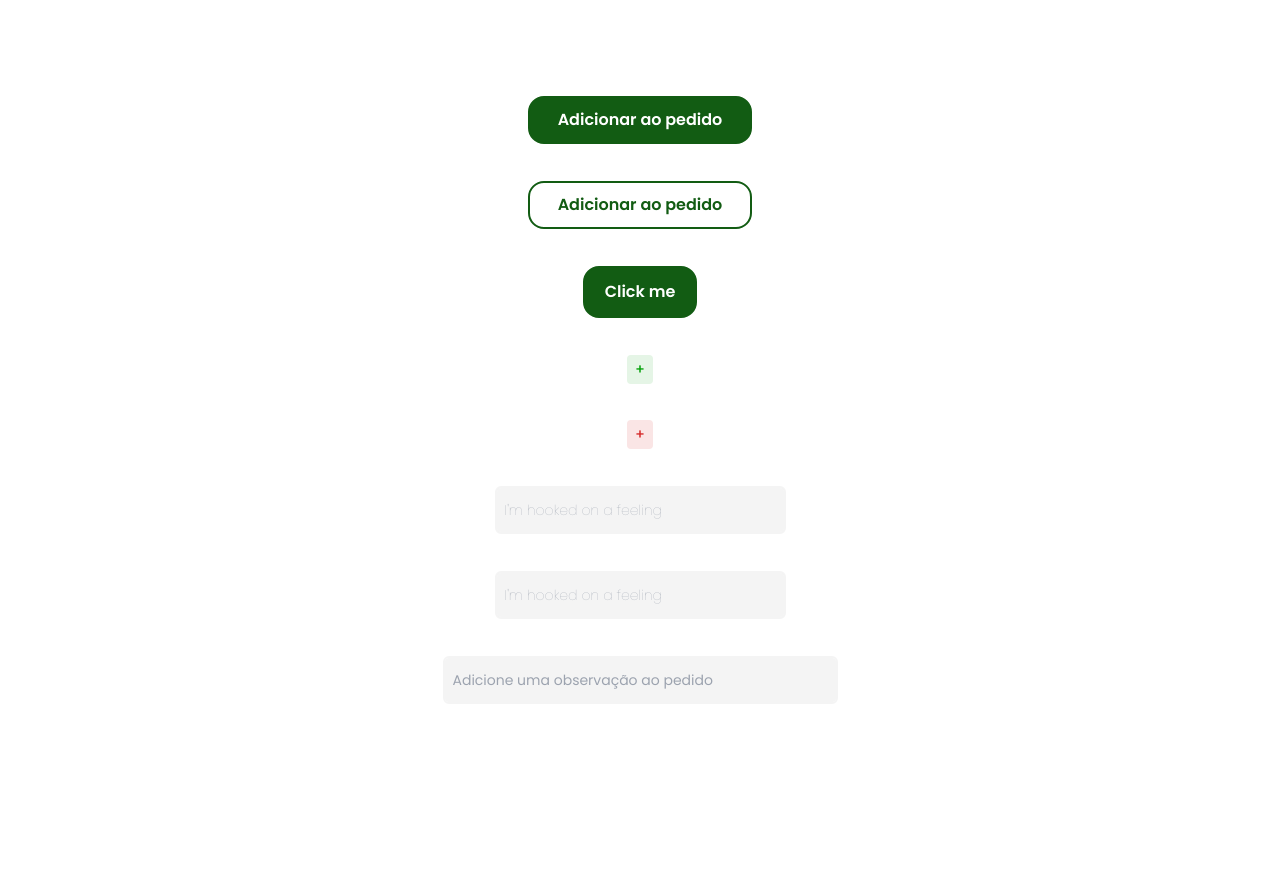
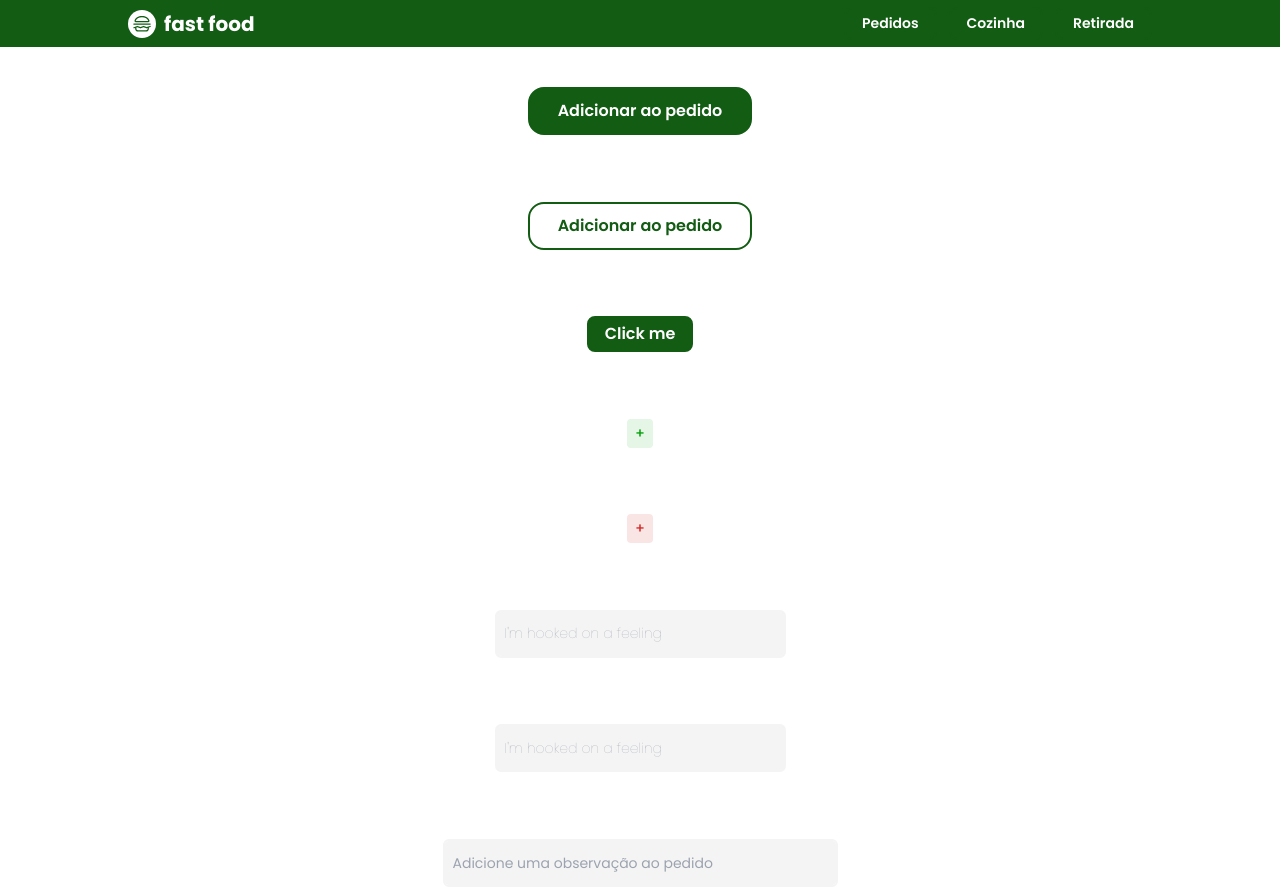
Before and after one commit to CToH10/devio-fullstack-frontend, a Next.js app: page / in a window 1280 px wide. Before the commit the page ends 800 px from the top, so only its background shows below. Built offline with nearby package versions, Linux system fonts and the light colour scheme.

Commit message:
feat: add header

```diff
--- a/package.json
+++ b/package.json
@@ -11,7 +11,8 @@
   "dependencies": {
     "next": "14.1.4",
     "react": "^18",
-    "react-dom": "^18"
+    "react-dom": "^18",
+    "react-icons": "^5.0.1"
   },
   "devDependencies": {
     "@types/node": "^20",
--- a/src/app/globals.css
+++ b/src/app/globals.css
@@ -80,7 +80,7 @@ button:disabled {
   }
 
   .btn-medium {
-    @apply px-5 py-3 rounded-2xl text-btnMedium_14;
+    @apply px-4 py-1 rounded-lg font-medium;
   }
 
   .btn-small {
--- a/src/app/layout.tsx
+++ b/src/app/layout.tsx
@@ -1,15 +1,16 @@
+import { Header } from "@/components/Header";
 import type { Metadata } from "next";
 import { Poppins } from "next/font/google";
 import "./globals.css";
 
 const poppins = Poppins({
   subsets: ["latin"],
-  weight: "600"
+  weight: ["100", "200", "300", "400", "500", "600", "700", "800", "900"]
 });
 
 export const metadata: Metadata = {
-  title: "Create Next App",
-  description: "Generated by create next app",
+  title: "Fast food",
+  description: "Order your next meal",
 };
 
 export default function RootLayout({
@@ -18,8 +19,15 @@ export default function RootLayout({
   children: React.ReactNode;
 }>) {
   return (
-    <html lang="en">
-      <body className={poppins.className}>{children}</body>
+    <html lang="pt-br">
+      <body className={poppins.className}>
+        <div className="h-full w-full flex flex-col items-center justify-center gap-10">
+          <Header />
+          <main className="flex min-h-screen flex-col items-center justify-between gap-8 w-4/5">
+            {children}
+          </main>
+        </div>
+      </body>
     </html>
   );
 }
--- a/src/app/page.tsx
+++ b/src/app/page.tsx
@@ -1,7 +1,7 @@
 
 export default function Home() {
   return (
-    <main className="flex min-h-screen flex-col items-center justify-between p-24">
+    <>
 
       <button className="btn-big btn-green" >Adicionar ao pedido</button>
 
@@ -19,6 +19,6 @@ export default function Home() {
 
       <textarea name="" id="" cols={30} rows={10} className="input-style resize-none" placeholder="Adicione uma observação ao pedido"></textarea>
 
-    </main>
+    </>
   );
 }
--- /dev/null
+++ b/src/components/Header/Nav/DesktopNav/index.tsx
@@ -0,0 +1,41 @@
+"use client";
+
+import Link from "next/link";
+import { useRouter } from "next/navigation";
+
+interface DesktopNavProps {
+  flexDir?: string;
+}
+
+export const DesktopNav = ({ flexDir }: DesktopNavProps) => {
+
+  const router = useRouter();
+
+  return (
+    <section className={`flex items-center justify-between gap-3 ${flexDir}`}>
+      <>
+        <Link
+          className={`btn-medium ${flexDir ? "w-4/5" : ""
+            } btn-green text-center text-size_8_14`}
+          href="/"
+        >
+          Pedidos
+        </Link>
+        <Link
+          href={"/kitchen"}
+          className={`btn-medium ${flexDir ? "w-4/5" : ""
+            } btn-green text-center text-size_8_14`}
+        >
+          Cozinha
+        </Link>
+        <Link
+          href={"/checkout"}
+          className={`btn-medium ${flexDir ? "w-4/5" : ""
+            } btn-green text-center text-size_8_14`}
+        >
+          Retirada
+        </Link>
+      </>
+    </section>
+  );
+};
--- /dev/null
+++ b/src/components/Header/Nav/MobileNav/index.tsx
@@ -0,0 +1,27 @@
+import { useState } from "react";
+import { GiHamburgerMenu } from "react-icons/gi";
+import { DesktopNav } from "../DesktopNav";
+
+export const MobileNav = () => {
+  const [isOpen, setIsOpen] = useState(false);
+  return (
+    <>
+      <button className="btn-medium" onClick={() => setIsOpen(!isOpen)}>
+        {isOpen ? (
+          <p className="text-whiteFixed">
+            X
+          </p>
+
+        ) : (
+          <GiHamburgerMenu className="text-whiteFixed" />
+        )}
+      </button>
+
+      {isOpen && (
+        <section className="bg-green-2 absolute right-4 -bottom-36 min-w-[150px] py-3 rounded-md transition ease-in duration-200 z-30">
+          <DesktopNav flexDir="flex-col" />
+        </section>
+      )}
+    </>
+  );
+};
--- /dev/null
+++ b/src/components/Header/Nav/index.tsx
@@ -0,0 +1,15 @@
+"use client";
+
+import { useWindowSize } from "@/utils/hooks/windowSize";
+import { DesktopNav } from "./DesktopNav";
+import { MobileNav } from "./MobileNav";
+
+export const NavItems = () => {
+  const size = useWindowSize();
+
+  return (
+    <nav className="flex items-center justify-center relative">
+      {size.width <= 430 ? <MobileNav /> : <DesktopNav />}
+    </nav>
+  );
+};
--- /dev/null
+++ b/src/components/Header/index.tsx
@@ -0,0 +1,19 @@
+import Link from "next/link";
+import { PiHamburger } from "react-icons/pi";
+import { NavItems } from "./Nav";
+
+export const Header = () => {
+  return (
+    <header className="w-full min-h-[47px] bg-green-2 text-whiteFixed flex items-center justify-center">
+      <div className="flex justify-between items-center w-4/5">
+        <Link className="text-whiteFixed text-size_6_20 font-bold flex flex-row gap-2 items-center justify-center" href="/" translate="no">
+          <span className="bg-whiteFixed rounded-full w-7 h-7 flex items-center justify-center">
+            <PiHamburger className="text-green-2" />
+          </span>
+          fast food
+        </Link>
+        <NavItems />
+      </div>
+    </header>
+  );
+};
--- /dev/null
+++ b/src/utils/hooks/windowSize.tsx
@@ -0,0 +1,24 @@
+import { useEffect, useState } from "react";
+
+export const useWindowSize = () => {
+  const [windowSize, setWindowSize] = useState({
+    width: undefined || 0,
+    height: undefined || 0,
+  });
+
+  useEffect(() => {
+    function handleResize() {
+      setWindowSize({
+        width: window.innerWidth,
+        height: window.innerHeight,
+      });
+    }
+
+    window.addEventListener("resize", handleResize);
+
+    handleResize();
+
+    return () => window.removeEventListener("resize", handleResize);
+  }, []);
+  return windowSize;
+};
```
Also changed, not shown: 1 other file (tests, documents, lock files or other folders).
